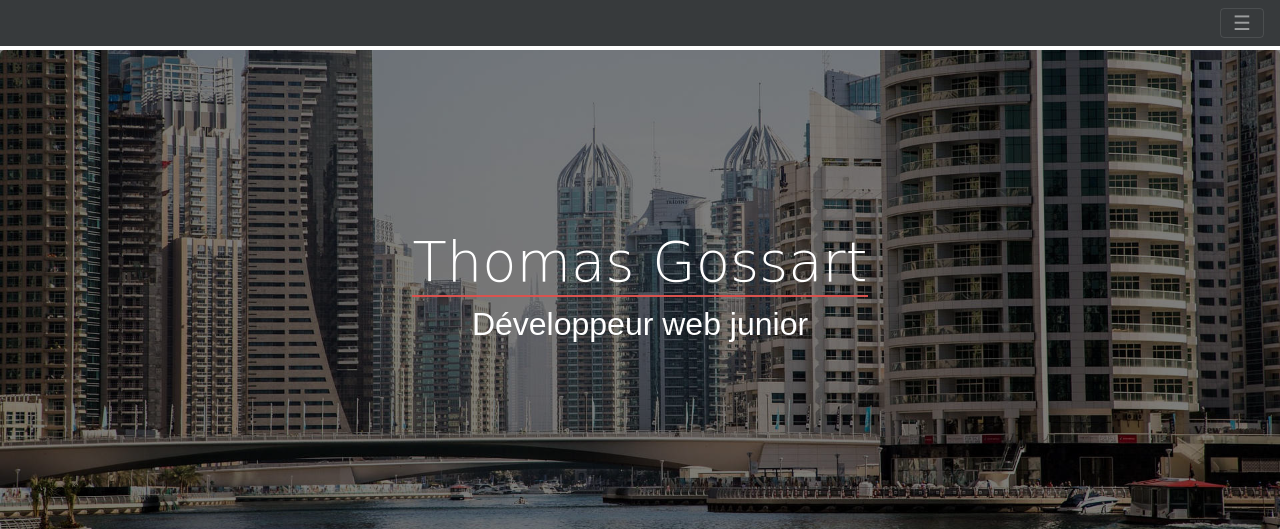
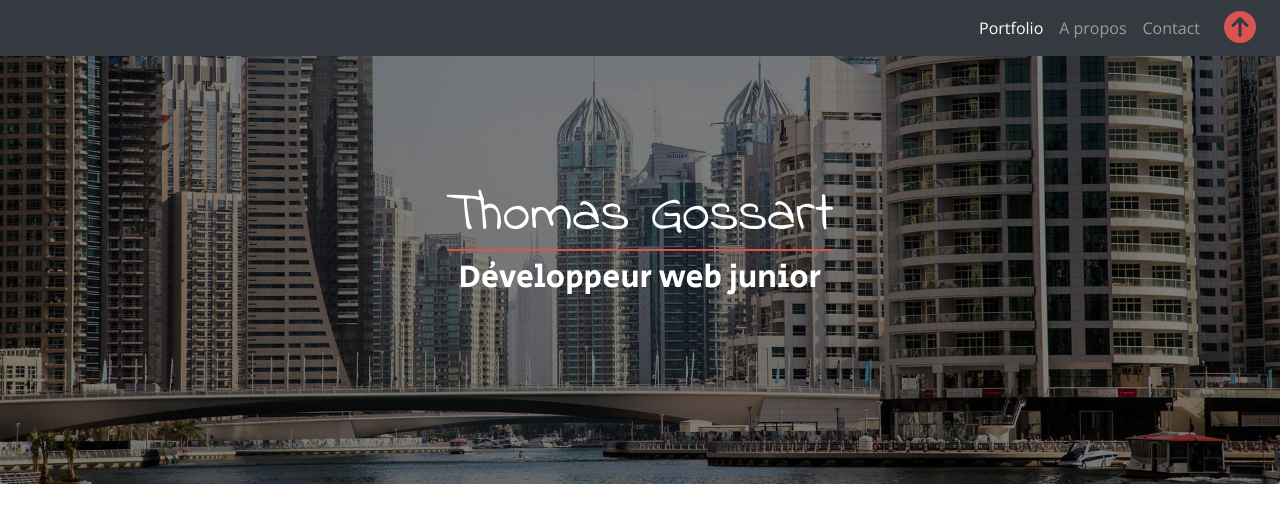
Before and after one commit to thomgo/portfolio, a Symfony app: template templates/base.html.twig in a window 1280 px wide. Shown: the top 529 px of the page. Run offline with Twig, Linux system fonts and the light colour scheme; the template is opened without the code that fills it, so the values that code supplies are empty; some libraries are stand-ins or nearby versions.

Commit message:
header CSS working, add google font and font awesome new kit

```diff
--- a/templates/base.html.twig
+++ b/templates/base.html.twig
@@ -7,6 +7,8 @@
 
     <!-- Bootstrap CSS -->
     <link rel="stylesheet" href="https://stackpath.bootstrapcdn.com/bootstrap/4.4.1/css/bootstrap.min.css" integrity="sha384-Vkoo8x4CGsO3+Hhxv8T/Q5PaXtkKtu6ug5TOeNV6gBiFeWPGFN9MuhOf23Q9Ifjh" crossorigin="anonymous">
+    <link href="https://fonts.googleapis.com/css?family=Indie+Flower%7cOpen+Sans%7cSecular+One" rel="stylesheet">
+    <script src="https://kit.fontawesome.com/f688ef465a.js" crossorigin="anonymous"></script>
     <link rel="stylesheet" href="{{ asset("css/main.css") }}">
     {% block stylesheets %}{% endblock %}
     <title>{% block title %}Portfolio de thomas{% endblock %}</title>
@@ -14,33 +16,27 @@
   <body>
     <header id="top">
   <!-- top navigation bar -->
-      <nav class="navbar navbar-dark bg-inverse navbar-fixed-top">
-        <a href="#top">
-          <i class="fa fa-arrow-circle-up fa-3x pull-xs-right m-r-2 m-l-3 hidden-sm-down" aria-hidden="true"></i>
-          <i class="fa fa-arrow-circle-up fa-2x pull-xs-right m-r-2 m-l-3 hidden-md-up" aria-hidden="true"></i>
-        </a>
-        <button class="navbar-toggler hidden-sm-up" type="button" data-toggle="collapse" data-target="#exCollapsingNavbar2">
-          &#9776;
+      <nav class="navbar navbar-expand-sm navbar-dark bg-dark fixed-top">
+        <button class="navbar-toggler" type="button" data-toggle="collapse" data-target="#navbarSupportedContent" aria-controls="navbarSupportedContent" aria-expanded="false" aria-label="Toggle navigation">
+          <span class="navbar-toggler-icon"></span>
         </button>
-        <div class="collapse navbar-toggleable-xs" id="exCollapsingNavbar2">
-        <ul class="nav navbar-nav pull-sm-right m-r-2">
+
+        <div class="collapse navbar-collapse" id="navbarSupportedContent">
+          <ul class="navbar-nav ml-auto navbar-right">
             <li class="nav-item active m-x-1">
-            <a class="nav-link" href="index.html">Portfolio<span class="sr-only">(current)</span></a>
+              <a class="nav-link" href="">Portfolio<span class="sr-only">(current)</span></a>
             </li>
             <li class="nav-item m-x-1">
-            <a class="nav-link" href="apropos.html">A propos</a>
+              <a class="nav-link" href="">A propos</a>
             </li>
             <li class="nav-item m-x-1">
-            <a class="nav-link" href="contact.html">Contact</a>
-          </li>
-          <li class="nav-item m-x-1">
-            <figure>
-              <a class="nav-link hidden-md-up" href="english/index.html"><img src="img/drapeau_en_small.jpg" alt="drapeau anglais" class="img-fluid"></a>
-              <a class="nav-link hidden-sm-down" href="english/index.html"><img src="img/drapeau_en_large.jpg" alt="drapeau anglais" class="img-fluid"></a>
-            </figure>
+              <a class="nav-link" href="">Contact</a>
             </li>
           </ul>
         </div>
+        <a href="#top">
+          <i class="fas fa-arrow-circle-up fa-2x mr-2 ml-3" aria-hidden="true"></i>
+        </a>
       </nav>
   <!-- Jumbotron with background image -->
       <div class="jumbotron py-0 px-0">
```
Lines whose indentation alone changed are shown as unchanged.
